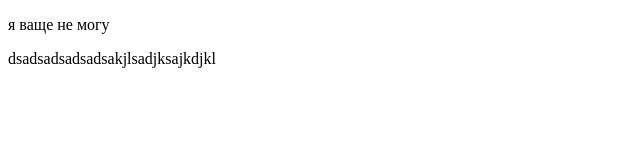
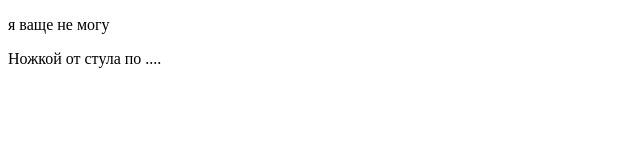
Before and after one commit to igor-wq/igorYavashenemogustebya, a plain HTML site: page index.html in a window 1280 px wide. Shown: the whole page, without its empty margins (0-640 px from the left). Drawn offline with Linux system fonts and the light colour scheme.

Commit message:
second commit

```diff
--- a/index.html
+++ b/index.html
@@ -8,6 +8,6 @@
 </head>
 <body>
     <p>я ваще не могу</p>
-    <p>dsadsadsadsadsakjlsadjksajkdjkl</p>
+    <p>Ножкой от стула по ....</p>
 </body>
 </html>
```
